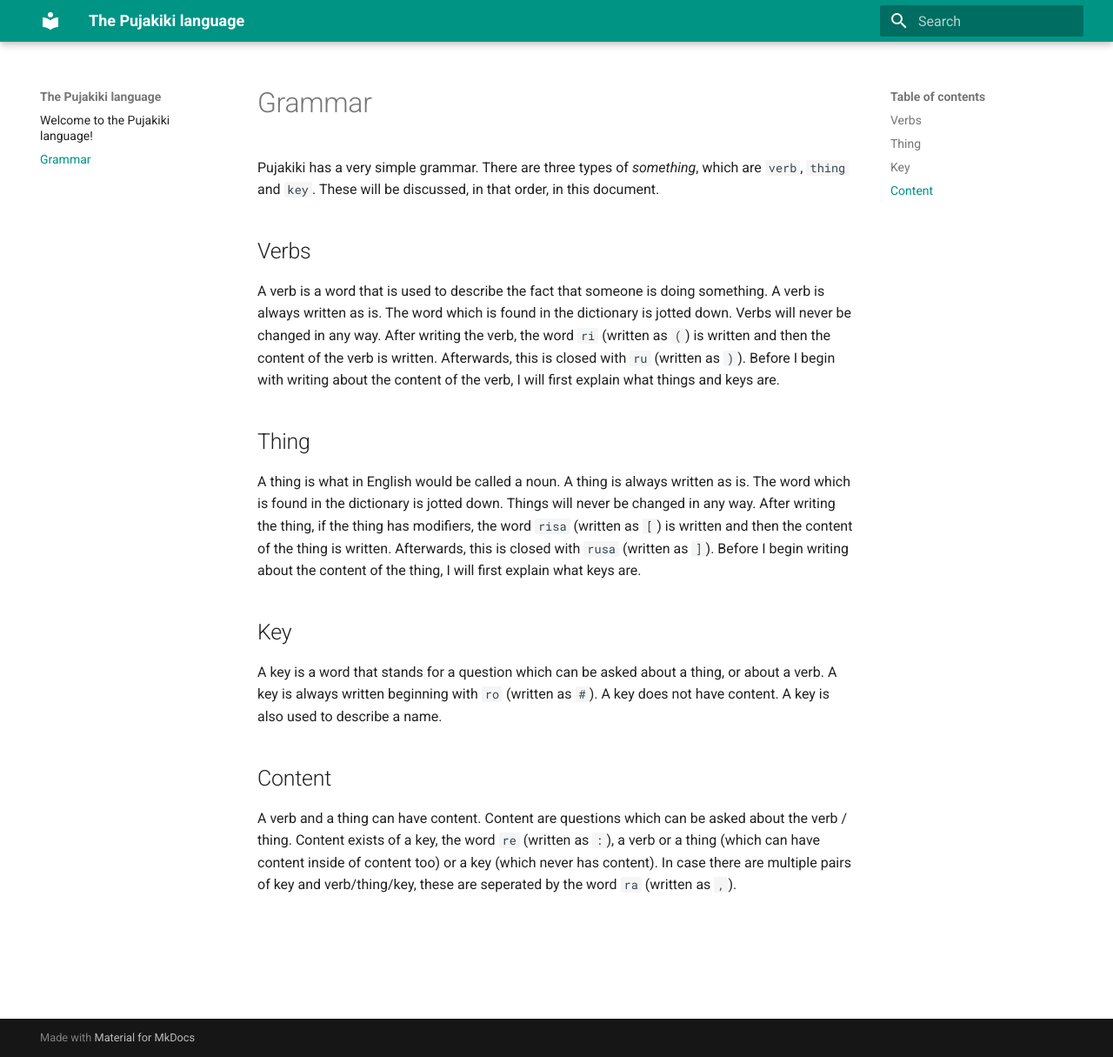
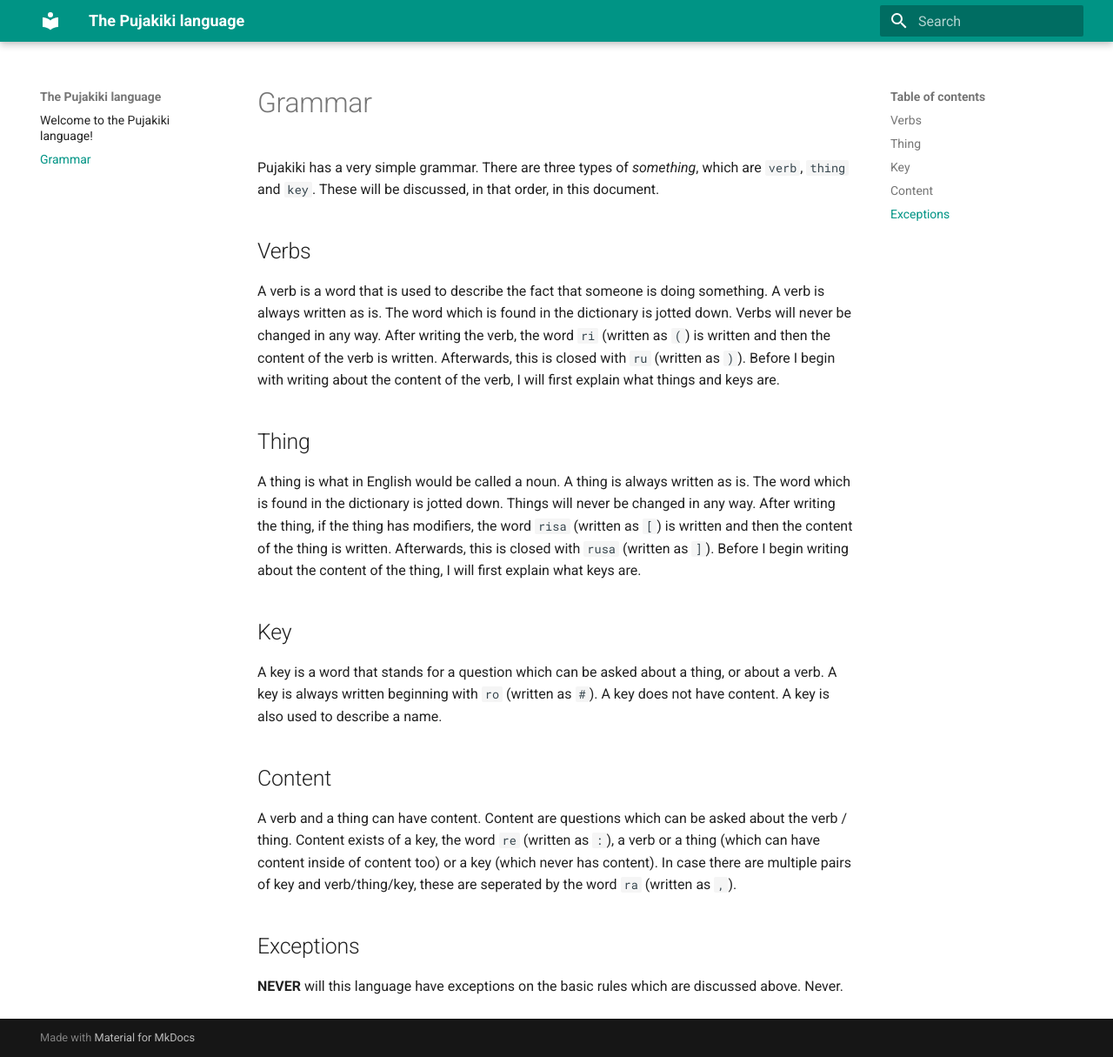
Before and after one commit to ceceayo/pujakiki-site, an MkDocs documentation site: the page built from docs/01 - grammar.md, in a window 1280 px wide and 1215 px high. Shown: the whole window at 87% size. Built offline with MkDocs 1.6.1 and Material for MkDocs 9.7.7, drawn with Linux system fonts in a browser that asks for light colours.

Commit message:
add grammar section

```diff
--- a/docs/01 - grammar.md
+++ b/docs/01 - grammar.md
@@ -12,3 +12,6 @@ A key is a word that stands for a question which can be asked about a thing, or
 
 ## Content
 A verb and a thing can have content. Content are questions which can be asked about the verb / thing. Content exists of a key, the word `re` (written as `:`), a verb or a thing (which can have content inside of content too) or a key (which never has content). In case there are multiple pairs of key and verb/thing/key, these are seperated by the word `ra` (written as `,`).
+
+## Exceptions
+**NEVER** will this language have exceptions on the basic rules which are discussed above. Never.
```
